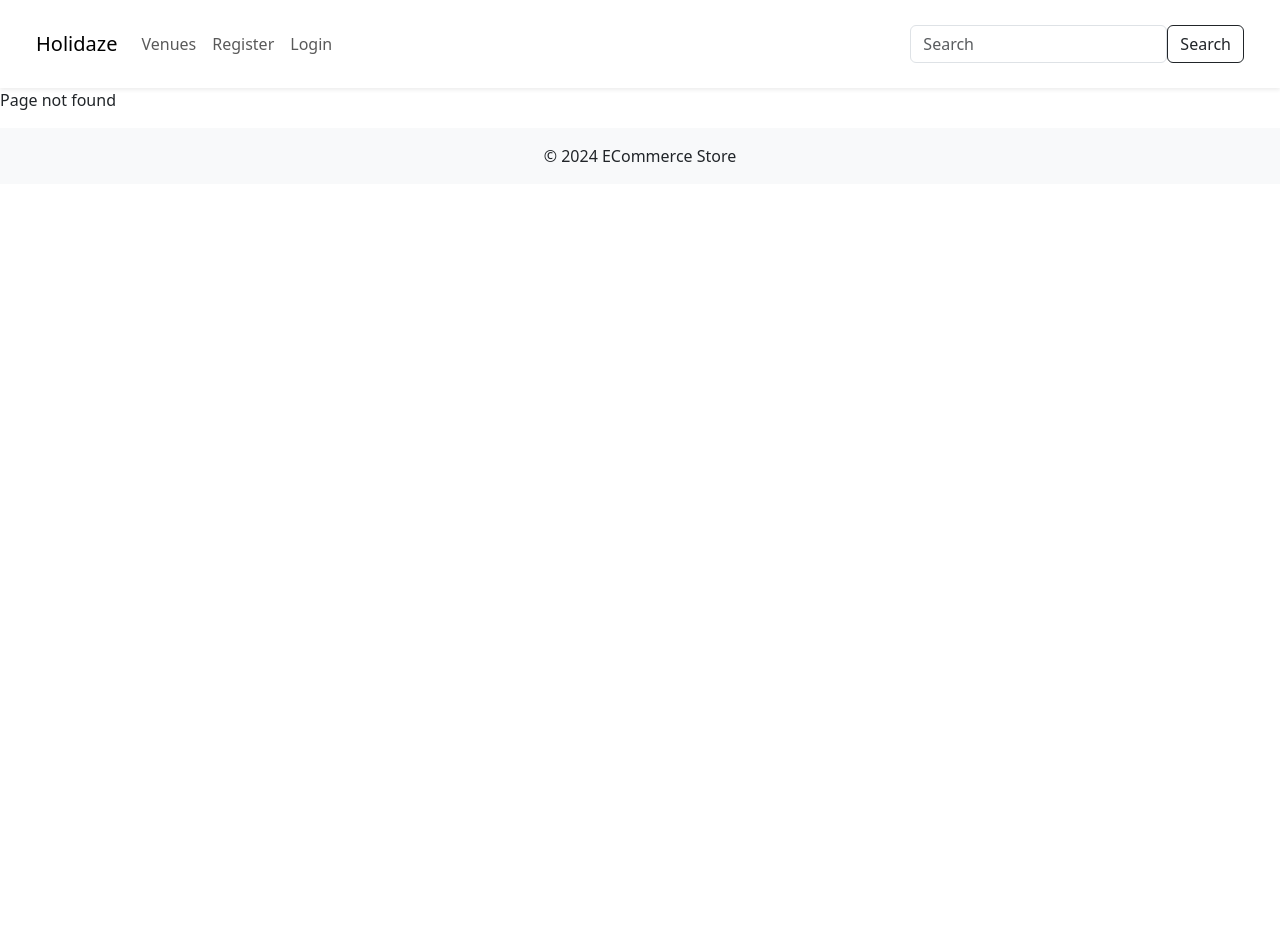
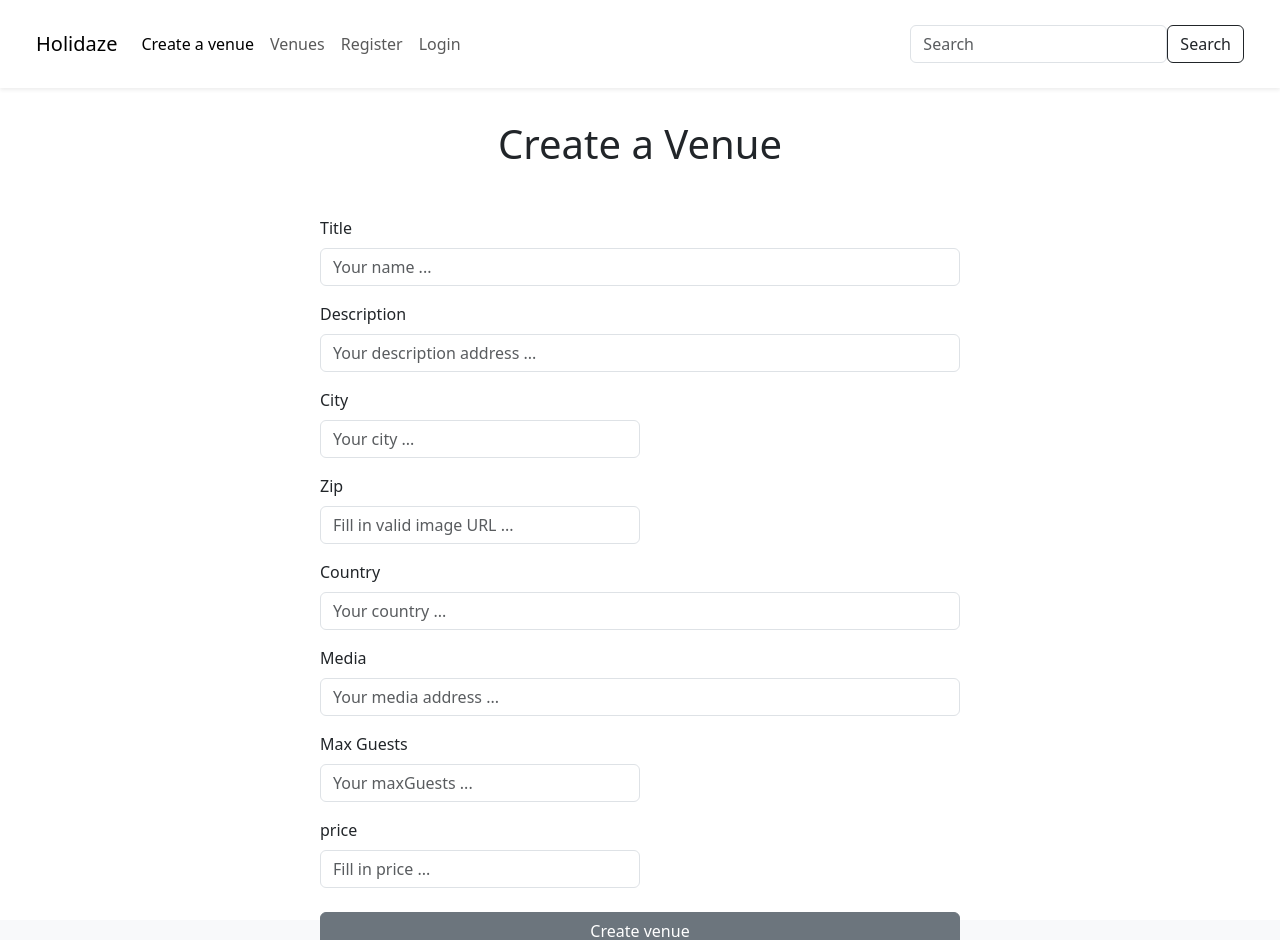
Before and after one commit to eskiltorset/project-exam2, a React (Create React App) app in the folder holidaze/: page /create-venue in a window 1280 px wide. Before the commit this address had no page. Shown: the top 940 px of the page. Before the commit the page ends 800 px from the top, so only its background shows below. Built offline with nearby package versions, Linux system fonts and the light colour scheme.

Commit message:
Added createVenue with working form

```diff
--- a/holidaze/src/App.jsx
+++ b/holidaze/src/App.jsx
@@ -5,6 +5,7 @@ import Register from "./pages/Register";
 import Footer from "./components/Footer";
 import Header from "./components/Header";
 import Venues from "./pages/Venues";
+import CreateVenue from "./pages/CreateVenue";
 import Venue from "./pages/SingleVenue";
 // import Cart from "./pages/Cart";
 // import Checkout from "./pages/Checkout";
@@ -33,6 +34,7 @@ function App() {
       <Routes>
         <Route path="/" element={<Layout />}>
           {/* <Route index element={<Venues />} /> */}
+          <Route path="create-venue" element={<CreateVenue />} />
           <Route path="venues" element={<Venues />} />
           <Route path="register" element={<Register />} />
           <Route path="login" element={<Login />} />
--- /dev/null
+++ b/holidaze/src/components/Constants/index.jsx
@@ -0,0 +1 @@
+export const token = localStorage.getItem("accessToken");
--- a/holidaze/src/components/MaybeShowNavbar/index.jsx
+++ b/holidaze/src/components/MaybeShowNavbar/index.jsx
@@ -8,7 +8,7 @@ const MaybeShowNavbar = ({ children }) => {
 
     useEffect(() => {
         console.log(location)
-        if (location.pathname === '/venues' && localStorage.getItem("loggedInUser") != null){
+        if ((location.pathname != '/login' || location.pathname != '/register') && (localStorage.getItem("loggedInUser") != null)){
             setShowNavbar(false);
         }
         else {
--- a/holidaze/src/components/Navbar/index.jsx
+++ b/holidaze/src/components/Navbar/index.jsx
@@ -19,7 +19,7 @@ function NavBar() {
 
         <Navbar expand="md" className="bg-body-white shadow-sm p-4">
           <Container fluid>
-            <Navbar.Brand as={NavLink} to="/">
+            <Navbar.Brand as={NavLink} to="/venues">
               {/* <img src={HolidazeLogo} alt="Holidaze Logo" height='30'/> */}
               Holidaze
             </Navbar.Brand>
@@ -30,8 +30,9 @@ function NavBar() {
                 style={{ maxHeight: '200px' }}
                 navbarScroll
               >
-                <MaybeShowNavbar>
+                    <Nav.Link as={NavLink} to="/create-venue">Create a venue</Nav.Link>
                     <Nav.Link as={NavLink} to="/venues">Venues</Nav.Link>
+                  <MaybeShowNavbar>
                     <Nav.Link as={NavLink} to="/register" id="nav_register">Register</Nav.Link>
                     <Nav.Link as={NavLink} to="/login" id="nav_login">Login</Nav.Link>
                   </MaybeShowNavbar>
--- /dev/null
+++ b/holidaze/src/pages/CreateVenue/index.jsx
@@ -0,0 +1,234 @@
+import Button from 'react-bootstrap/Button';
+// import Dropdown from 'react-bootstrap/Dropdown';
+// import DropdownButton from 'react-bootstrap/DropdownButton';
+import Form from 'react-bootstrap/Form';
+import { useForm } from 'react-hook-form';
+import { yupResolver } from '@hookform/resolvers/yup';
+import * as yup from 'yup';
+import React, { useEffect, useState } from 'react';
+
+const createVenue_url = 'https://v2.api.noroff.dev/holidaze/venues';
+// const apiKey = 'https://v2.api.noroff.dev/auth/create-api-key';
+
+export const apiKey = '795d7f87-c437-4950-bc0a-f262a0b473a9';
+// const error_message = document.getElementsByClassName("error-message");
+const success_message = document.getElementsByClassName("register-success");
+// console.log(error_message);
+// console.log(success_message);
+
+
+// ^[\w\-.]+@(stud\.)?noroff\.no$
+
+function CreateVenue() {
+
+    const schema = yup
+    .object({
+      name: yup
+      .string()
+      .min(2, 'Your name should be at least 2 characters.')
+      .max(50, 'Your name cannot be longer than 20 characters.')
+      .required('Please enter your name'),
+      description: yup
+        .string()
+        .required('You need a description of your venue.'),
+      city: yup
+        .string()
+        .min(2, 'Your city should be at least 8 characters.')
+        .max(25, 'Your city cannot be longer than 50 characters.'),
+        // .required('Please enter your city'),
+      zip: yup
+        .string()
+        .min(4, 'Your city should be at least 4 characters.')
+        .max(4, 'Your city cannot be longer than 4 characters.'),
+        // .required('Your description must be @stud.noroff.no'),
+      city: yup
+        .string()
+        .min(2, 'Your city should be at least 2 characters.')
+        .max(25, 'Your city cannot be longer than 25 characters.'),
+        // .required('Please enter your city'),
+      media: yup
+        .string().url()
+        .required('Please enter valid URL'),
+      maxGuests: yup
+        .number()
+        .required('Your max guest should be between 1-20 people'),
+      price: yup
+        .number()
+        .required('Your venue needs a price per night'),
+    })
+    .required();
+
+    const {
+          register,
+          handleSubmit,
+          formState: { errors },
+        } = useForm({
+          resolver: yupResolver(schema),
+        });
+
+        function onSubmit(data) {
+        console.log(data);
+        const token = localStorage.getItem("accessToken");
+
+        // async function registerKey(url, keyData){
+
+        // try {
+        //     const postKey = {
+        //         method: 'POST',
+        //         headers: {
+        //             'Content-Type': 'application/json',
+        //             Authorization: `Bearer ${token}`,
+        //         },
+        //         body: JSON.stringify(keyData),
+        //     };
+
+        //     const response = await fetch(url, postKey);
+        //     console.log(response);
+        //     const json = await response.json();
+        //     console.log(json);
+
+        //     console.log(json.data.key)
+        //     const storeApiKey = json.data.key;
+        //     localStorage.setItem("apiKey", storeApiKey);
+        // }
+
+        // catch (error) {
+        //     console.log(error);
+        // }
+
+        // }
+
+        // let key  = {
+        // name: "Venue Key",
+        // };
+
+        // registerKey(apiKey, key);
+
+        // console.log(key);
+
+        async function registerVenue(url, venueData) {
+
+        // const apiKeyLS = localStorage.getItem(apiKeyLS);
+        // console.log(apiKeyLS);
+
+        try {
+            const postData = {
+                method: 'POST',
+                headers: {
+                    'Content-Type': 'application/json',
+                    Authorization: `Bearer ${token}`,
+                    "X-Noroff-API-Key": apiKey
+                },
+                body: JSON.stringify(venueData),
+            };
+
+            const response = await fetch(url, postData);
+            console.log(response);
+            const json = await response.json();
+            console.log(json);
+
+            if (response.status === 201) {
+                console.log("Venue creation successful!");
+                success_message[0].innerText = "Register successfull!";
+
+            }
+
+            else {
+                console.log("Register failed!");
+            }
+
+        } catch (error) {
+            console.log(error);
+            // console.log(error_message);
+        }
+        }
+
+            try {
+
+                let venue = {
+                    name: data.name,
+                    description: data.description,
+                    location: { city: data.city,
+                      zip: data.zip,
+                      country: data.country},
+                    media: data.media.url,
+                    maxGuests: data.maxGuests,
+                    price: data.price
+
+                };
+
+                registerVenue(createVenue_url, venue);
+
+            }
+
+            catch(error) {
+                console.log(error);
+            }
+        }
+
+
+        return (
+          <div className='d-flex justify-content-center'>
+            <Form onSubmit={handleSubmit(onSubmit)} className='vh-100 w-50 mt-3' id="registerForm">
+              <h1 className='text-center mt-3 mb-5'>Create a Venue</h1>
+
+              <Form.Group className="mb-3">
+                <Form.Label htmlFor="name">Title</Form.Label>
+                <Form.Control {...register('name')} placeholder='Your name ...'/>
+                <Form.Text className='text-danger error-message'>{errors.name?.message}</Form.Text>
+              </Form.Group>
+
+              <Form.Group className="mb-3">
+                <Form.Label htmlFor="description">Description</Form.Label>
+                <Form.Control {...register('description')} placeholder='Your description address ...'/>
+                <Form.Text className='text-danger'>{errors.description?.message}</Form.Text>
+              </Form.Group>
+
+              <Form.Group className="mb-3 w-50 display-inline-block">
+                <Form.Label htmlFor="city">City</Form.Label>
+                <Form.Control {...register('city')} placeholder='Your city ...'/>
+                <Form.Text className='text-danger'>{errors.city?.message}</Form.Text>
+              </Form.Group>
+
+              <Form.Group className="mb-3 w-50 display-inline-block">
+                <Form.Label htmlFor="zip">Zip</Form.Label>
+                <Form.Control {...register('zip')} placeholder='Fill in valid image URL ...'/>
+                <Form.Text className='text-danger'>{errors.zip?.message}</Form.Text>
+              </Form.Group>
+
+              <Form.Group className="mb-3">
+                <Form.Label htmlFor="country">Country</Form.Label>
+                <Form.Control {...register('country')} placeholder='Your country ...'/>
+                <Form.Text className='text-danger error-message'>{errors.country?.message}</Form.Text>
+              </Form.Group>
+
+              <Form.Group className="mb-3">
+                <Form.Label htmlFor="media">Media</Form.Label>
+                <Form.Control {...register('media')} placeholder='Your media address ...'/>
+                <Form.Text className='text-danger'>{errors.media?.message}</Form.Text>
+              </Form.Group>
+
+              <Form.Group className="mb-3 w-50 display-inline-block">
+                <Form.Label htmlFor="maxGuests">Max Guests</Form.Label>
+                <Form.Control {...register('maxGuests')} placeholder='Your maxGuests ...'/>
+                <Form.Text className='text-danger'>{errors.maxGuests?.message}</Form.Text>
+              </Form.Group>
+
+              <Form.Group className="mb-3 w-50 display-inline-block">
+                <Form.Label htmlFor="price">price</Form.Label>
+                <Form.Control {...register('price')} placeholder='Fill in price ...'/>
+                <Form.Text className='text-danger'>{errors.price?.message}</Form.Text>
+              </Form.Group>
+
+              <Form.Text className='register-success text-success'></Form.Text>
+
+              <Button variant="secondary" className='w-100 mt-2' type="submit">
+                Create venue
+              </Button>
+
+            </Form>
+          </div>
+        );
+}
+
+export default CreateVenue;
--- a/holidaze/src/pages/Register/index.jsx
+++ b/holidaze/src/pages/Register/index.jsx
@@ -102,8 +102,7 @@ function Register() {
                       email: data.email,
                       password: data.password,
                       avatar: data.avatar.url,
-                     venueManager: role
-
+                      venueManager: role
                   };
 
                   registerUser(register_url, user);
```
Also changed, not shown: 1 other file (tests, documents, lock files or other folders).
